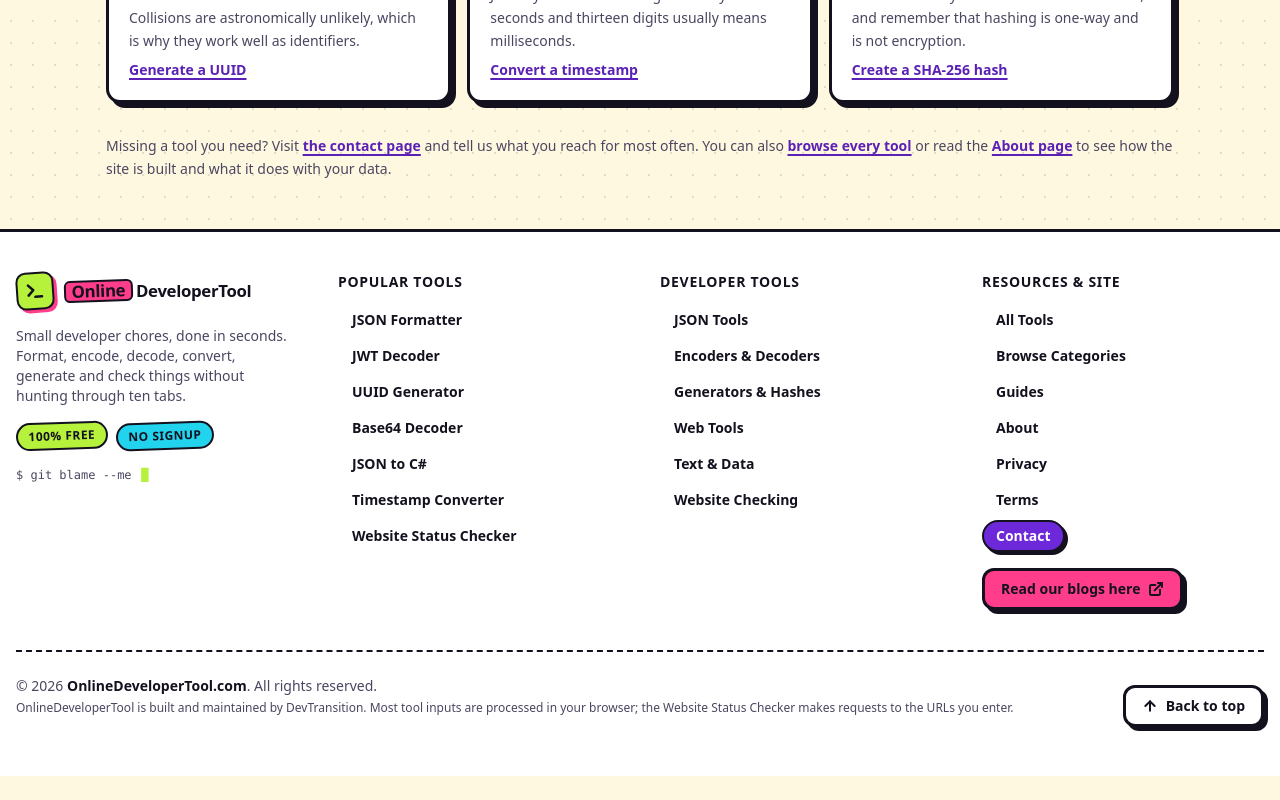
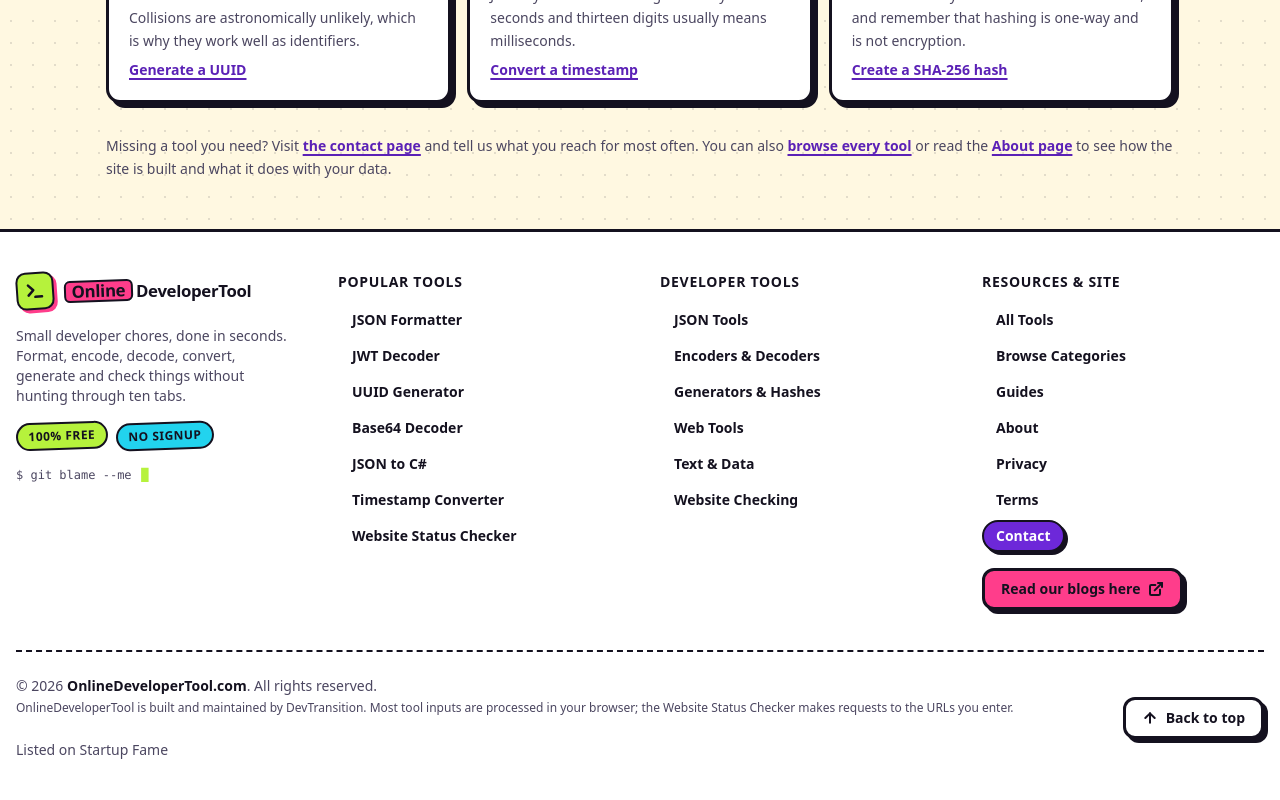
Before and after one commit to chaudhariparesh92/devtool, a React (Vite) app: page /contact in a window 1280 px wide. Shown: the part 2080-2880 px from the top of the page. Before the commit the page ends 2856 px from the top, so only its background shows below. Built offline with nearby package versions, Linux system fonts and the light colour scheme.

Commit message:
1.Link added to startupfa

```diff
--- a/src/components/Footer.jsx
+++ b/src/components/Footer.jsx
@@ -343,6 +343,11 @@ export default function Footer() {
                 />
               </a>
             </div>
+            <div>
+              <a href="https://startupfa.me" target="_blank" rel="noopener">
+                Listed on Startup Fame
+              </a>
+            </div>
           </div>
 
           <button
```
